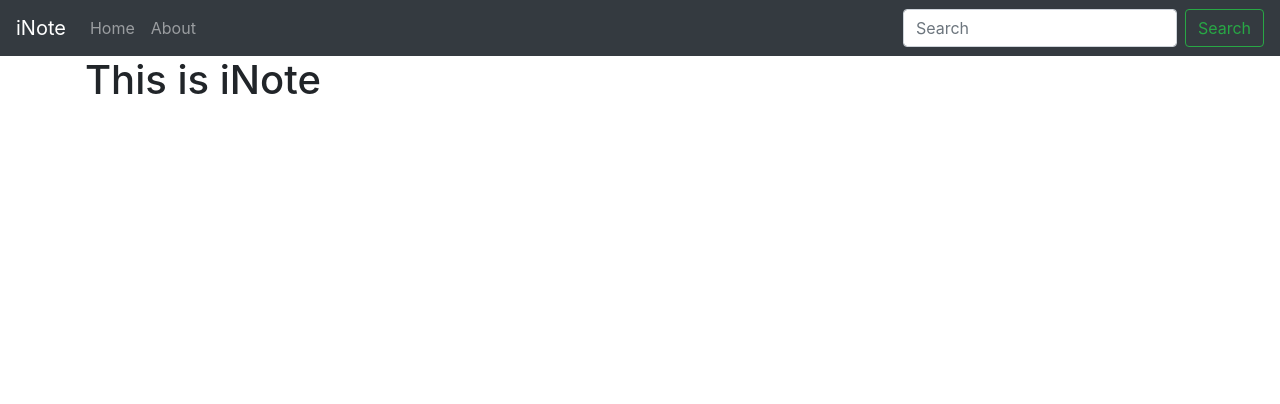
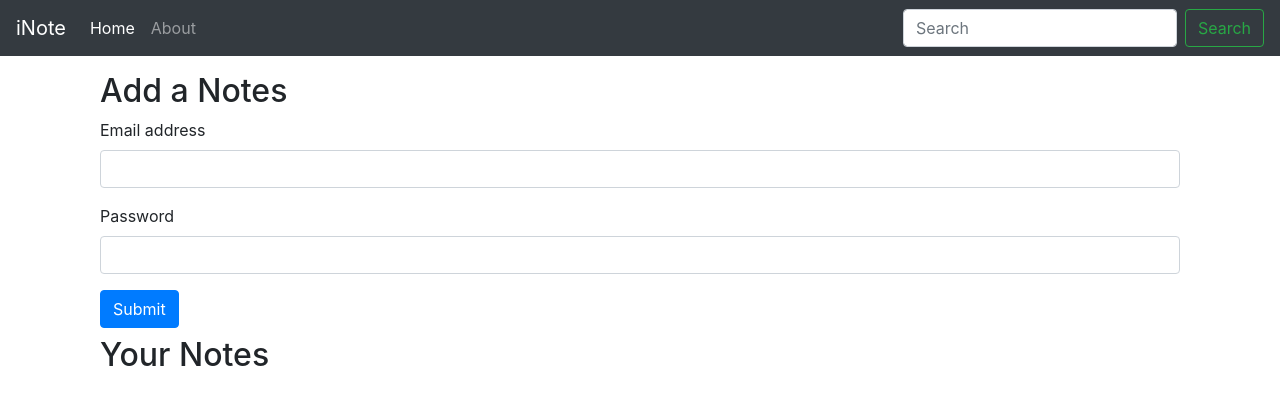
Before and after one commit to Deepvadhadiya/inote, a React (Create React App) app: page / in a window 1280 px wide. Shown: the top 404 px of the page. Built offline with nearby package versions, Linux system fonts and the light colour scheme.

Commit message:
useLocation Hook

```diff
--- a/src/App.js
+++ b/src/App.js
@@ -14,7 +14,7 @@ function App() {
     <NoteState>
       <Router>
         <Navbar />
-        <div className="container">
+        <div className="container my-3">
           <Switch>
             <Route exact path="/" component={() => <Home />} />
             <Route exact path="/about" component={() => <About />} />
--- a/src/components/About.js
+++ b/src/components/About.js
@@ -1,15 +1,9 @@
-import React, { useContext, useEffect } from 'react'
-import noteContext from '../context/notes/noteContext'
+import React from 'react'
 
 const About = () => {
-  const a = useContext(noteContext)
-  useEffect(() => {
-    a.update();
-    // eslint-disable-next-line
-  }, [])
   return (
     <div>
-      This is About {a.state.name} and He is in class {a.state.class}
+      This is About
     </div>
   )
 }
--- a/src/components/Home.js
+++ b/src/components/Home.js
@@ -3,7 +3,23 @@ import React from 'react'
 const Home = () => {
   return (
     <div>
-      <h1>This is iNote</h1>
+      <div className="container">
+        <h2 className="my-2">Add a Notes</h2>
+        <form className="my-2">
+          <div className="form-group">
+            <label htmlFor="exampleInputEmail1">Email address</label>
+            <input type="email" className="form-control" id="exampleInputEmail1" aria-describedby="emailHelp" />
+          </div>
+          <div className="form-group">
+            <label htmlFor="exampleInputPassword1">Password</label>
+            <input type="password" className="form-control" id="exampleInputPassword1" />
+          </div>
+          <button type="submit" className="btn btn-primary">Submit</button>
+        </form>
+      </div>
+      <div className="container">
+        <h2 className="my-2">Your Notes</h2>
+      </div>
     </div>
   )
 }
--- a/src/components/Navbar.js
+++ b/src/components/Navbar.js
@@ -1,7 +1,8 @@
 import React from 'react'
-import { Link } from "react-router-dom";
+import { Link, useLocation } from "react-router-dom";
 
 const Navbar = () => {
+    let location = useLocation();
     return (
         <nav className="navbar navbar-expand-lg navbar-dark bg-dark">
             <Link className="navbar-brand" to="/">iNote</Link>
@@ -12,15 +13,15 @@ const Navbar = () => {
             <div className="collapse navbar-collapse" id="navbarSupportedContent">
                 <ul className="navbar-nav mr-auto">
                     <li className="nav-item">
-                        <Link className="nav-link" to="/">Home</Link>
+                        <Link className={`nav-link ${location.pathname === "/" ? "active" : ""}`} to="/">Home</Link>
                     </li>
                     <li className="nav-item">
-                        <Link className="nav-link" to="/about">About</Link>
+                        <Link className={`nav-link ${location.pathname === "/about" ? "active" : ""}`} to="/about">About</Link>
                     </li>
                 </ul>
                 <form className="form-inline my-2 my-lg-0">
                     <input className="form-control mr-sm-2" type="search" placeholder="Search" aria-label="Search" />
-                        <button className="btn btn-outline-success my-2 my-sm-0" type="submit">Search</button>
+                    <button className="btn btn-outline-success my-2 my-sm-0" type="submit">Search</button>
                 </form>
             </div>
         </nav>
--- a/src/context/notes/NoteState.js
+++ b/src/context/notes/NoteState.js
@@ -1,22 +1,9 @@
-import { useState } from "react";
+// import { useState } from "react";
 import NoteContext from "./noteContext";
 
 const NoteState = (props) => {
-    const s1 = {
-        "name": "Deep",
-        "class": "12b"
-    }
-    const [state, setState] = useState(s1);
-    const update = () => {
-        setTimeout(() => {
-            setState({
-                "name": "Disha",
-                "class": "10b"
-            })
-        }, 3000);
-    }
     return (
-        <NoteContext.Provider value={{state, update}}>
+        <NoteContext.Provider value={{}}>
             {props.children}
         </NoteContext.Provider>
     )
```
Also changed, not shown: public/logo192.png (added), public/logo512.png (added).
